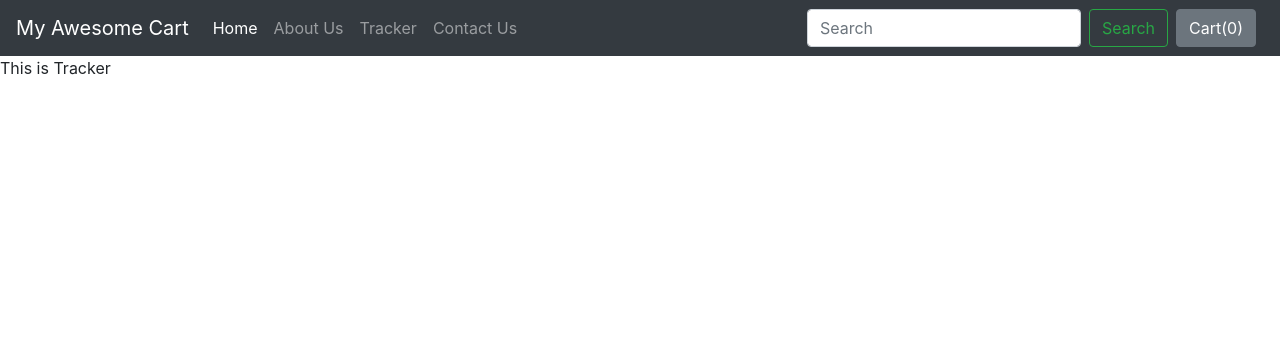
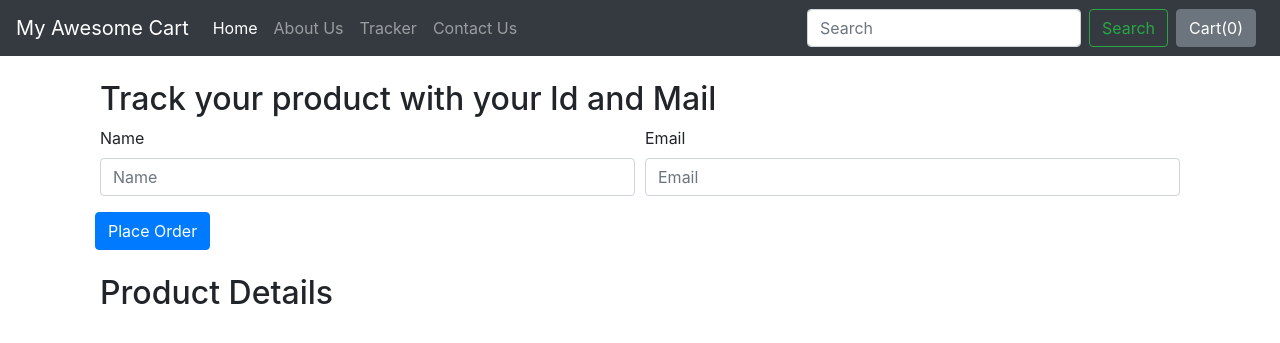
Before and after one commit to sbairagi/MyAwesomeCart, a Django app: page /shop/tracker/ in a window 1280 px wide. Shown: the top 343 px of the page. Run offline with Django 3.2, Linux system fonts and the light colour scheme; some libraries are stand-ins or nearby versions.

Commit message:
create first page and tracker page

```diff
--- a/mac/settings.py
+++ b/mac/settings.py
@@ -56,7 +56,7 @@ ROOT_URLCONF = 'mac.urls'
 TEMPLATES = [
     {
         'BACKEND': 'django.template.backends.django.DjangoTemplates',
-        'DIRS': [],
+        'DIRS': ['mac/templates'],
         'APP_DIRS': True,
         'OPTIONS': {
             'context_processors': [
--- a/mac/urls.py
+++ b/mac/urls.py
@@ -17,9 +17,11 @@ from django.contrib import admin
 from django.urls import path,include
 from django.conf import settings
 from django.conf.urls.static import static
+from . import views
 
 urlpatterns = [
     path('admin/', admin.site.urls),
     path('shop/', include('shop.urls')),
     path('blog/', include('blog.urls')),
+    path('', views.index),
 ] + static(settings.MEDIA_URL, document_root=settings.MEDIA_ROOT)
--- /dev/null
+++ b/mac/views.py
@@ -0,0 +1,5 @@
+from django.http import HttpResponse
+from django.shortcuts import render
+
+def index(request):
+    return render(request,'index.html')
--- a/shop/templates/shop/tracker.html
+++ b/shop/templates/shop/tracker.html
@@ -1,4 +1,43 @@
 {% extends 'shop/basic.html' %}
 
-{% block title%} Title of Tracker{% endblock %}
-{% block body %} This is Tracker {% endblock %}
+{% block title%}My Awesome Cart Tracker{% endblock %}
+{% block body %}
+
+<div class="container">
+    <div class="col my-4">
+        <h2>Track your product with your Id and Mail</h2>
+        <form method="post" action="/shop/checkout/">{% csrf_token %}
+                <input type="hidden" name="itemsJson" id="itemsJson">
+              <div class="form-row">
+                <div class="form-group col-md-6">
+                  <label for="name">Name</label>
+                  <input type="text" class="form-control" id="name" name="name" placeholder="Name">
+                </div>
+                <div class="form-group col-md-6">
+                  <label for="email">Email</label>
+                  <input type="email" class="form-control" id="email" name="email" placeholder="Email">
+                </div>
+                  <button type="submit" class="btn btn-primary">Place Order</button>
+
+              </div>
+        </form>
+
+    </div>
+    <div class="col my-4">
+        <h2>Product Details </h2>
+        <div class="my-4">
+            <ul class="list-group" id="items">
+
+            </ul>
+        </div>
+    </div>
+</div>
+{% endblock %}
+
+{% block js %}
+
+<script>
+
+</script>
+
+{% endblock %}
```
Also changed, not shown: mac/templates/index.html (added, +29 -0 lines).
